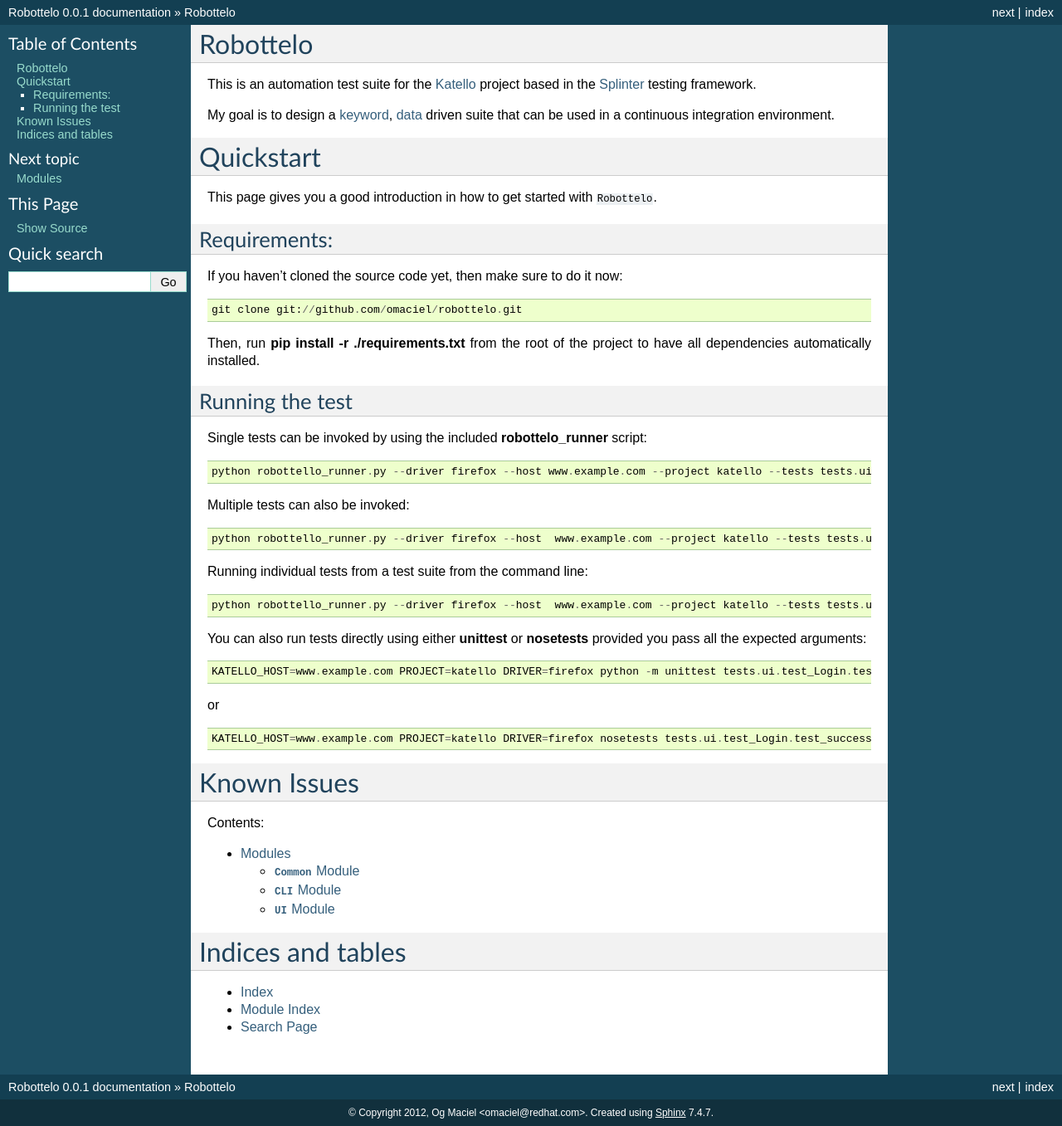
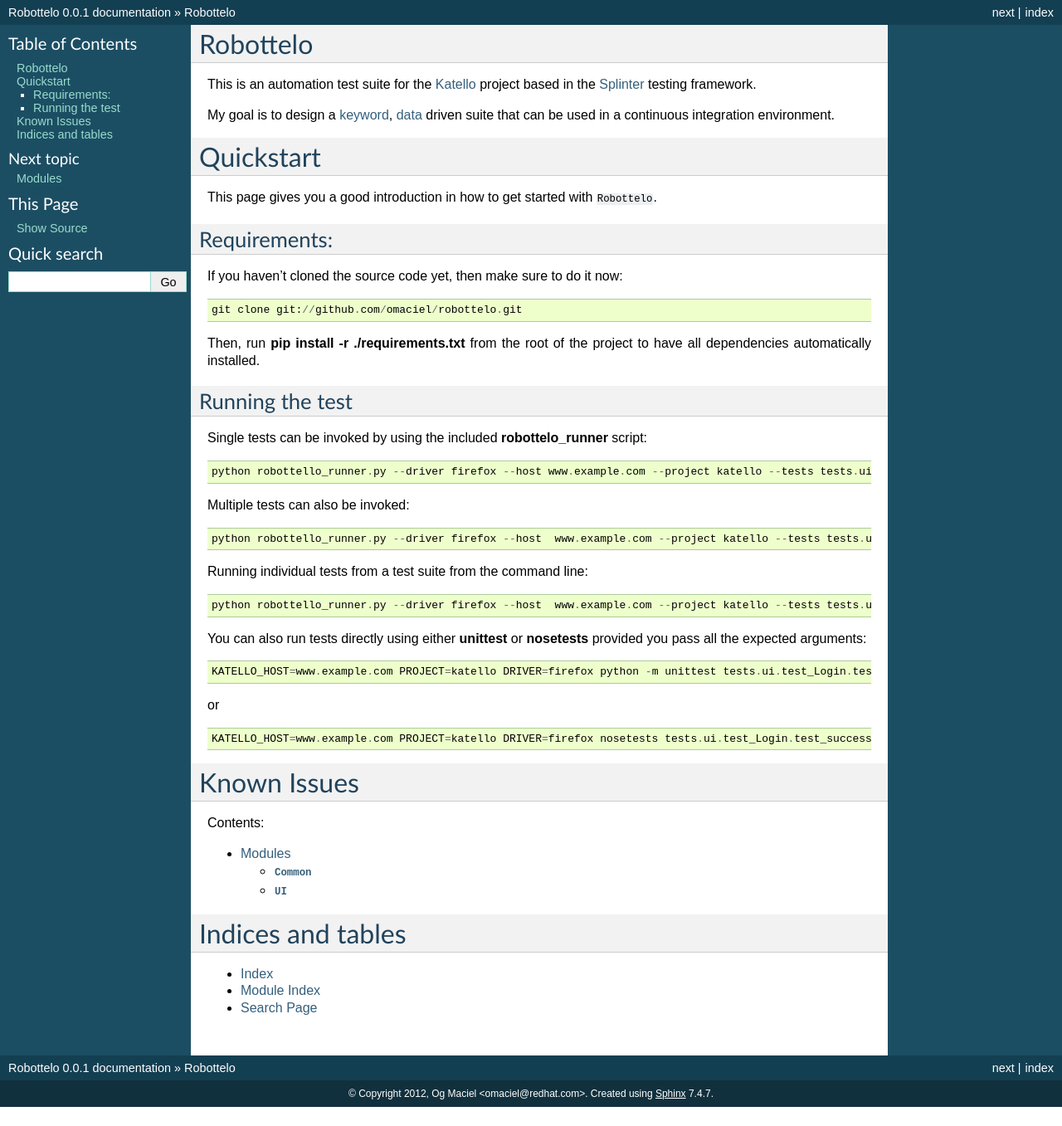
Before and after one commit to SatelliteQE/robottelo, a Sphinx documentation site: the page built from docs/index.rst, in a window 1280 px wide. Shown: the whole page at 83% size. Built offline with Sphinx 7.4.7, drawn with Linux system fonts in a browser that asks for light colours; after the commit the page ends 1334 px from its top, so only the background shows below that.

Commit message:
Fixing modules docs.

```diff
--- a/docs/lib.rst
+++ b/docs/lib.rst
@@ -1,19 +1,16 @@
 Modules
 =======
 
-:mod:`Common` Module
---------------------
+:mod:`Common`
+-------------
 
 .. automodule:: lib.common.helpers
     :members:
     :undoc-members:
     :show-inheritance:
 
-:mod:`CLI` Module
------------------
-
-:mod:`UI` Module
-----------------
+:mod:`UI`
+---------
 
 .. automodule:: lib.ui.login
     :members:
```
